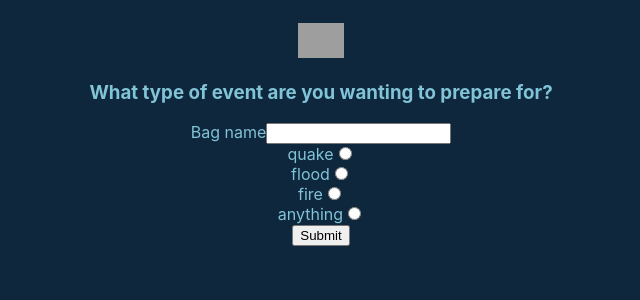
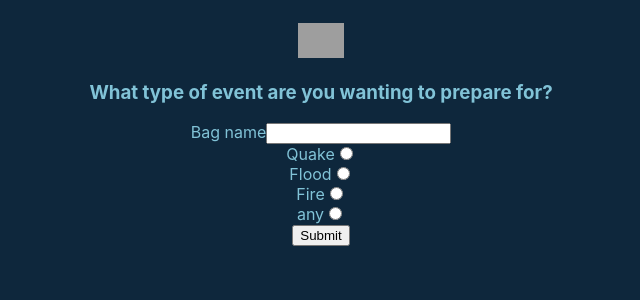
Before and after one commit to wjacobs71086/Bug-Out-Ready-Client, a React (Create React App) app: page /situations in a window 1280 px wide. Shown: the top 300 px of the page, without its empty margins (319-959 px from the left). Built offline with nearby package versions, Linux system fonts and the light colour scheme; grey boxes are pictures that could not be loaded.

Commit message:
stillworking on item posts

```diff
--- a/src/NewBagForm/NewBagForm.js
+++ b/src/NewBagForm/NewBagForm.js
@@ -31,7 +31,7 @@ export default class NewBagForm extends Component {
 
   renderInputs() {
     console.log(this.props);
-      const situations = ['quake','flood', 'fire', 'anything'];
+      const situations = ['Quake','Flood', 'Fire', 'any'];
       return situations.map(sit =>
         <div className='situation' key={Math.random()}>
         <label htmlFor='NewBagForm__situation'>
```
